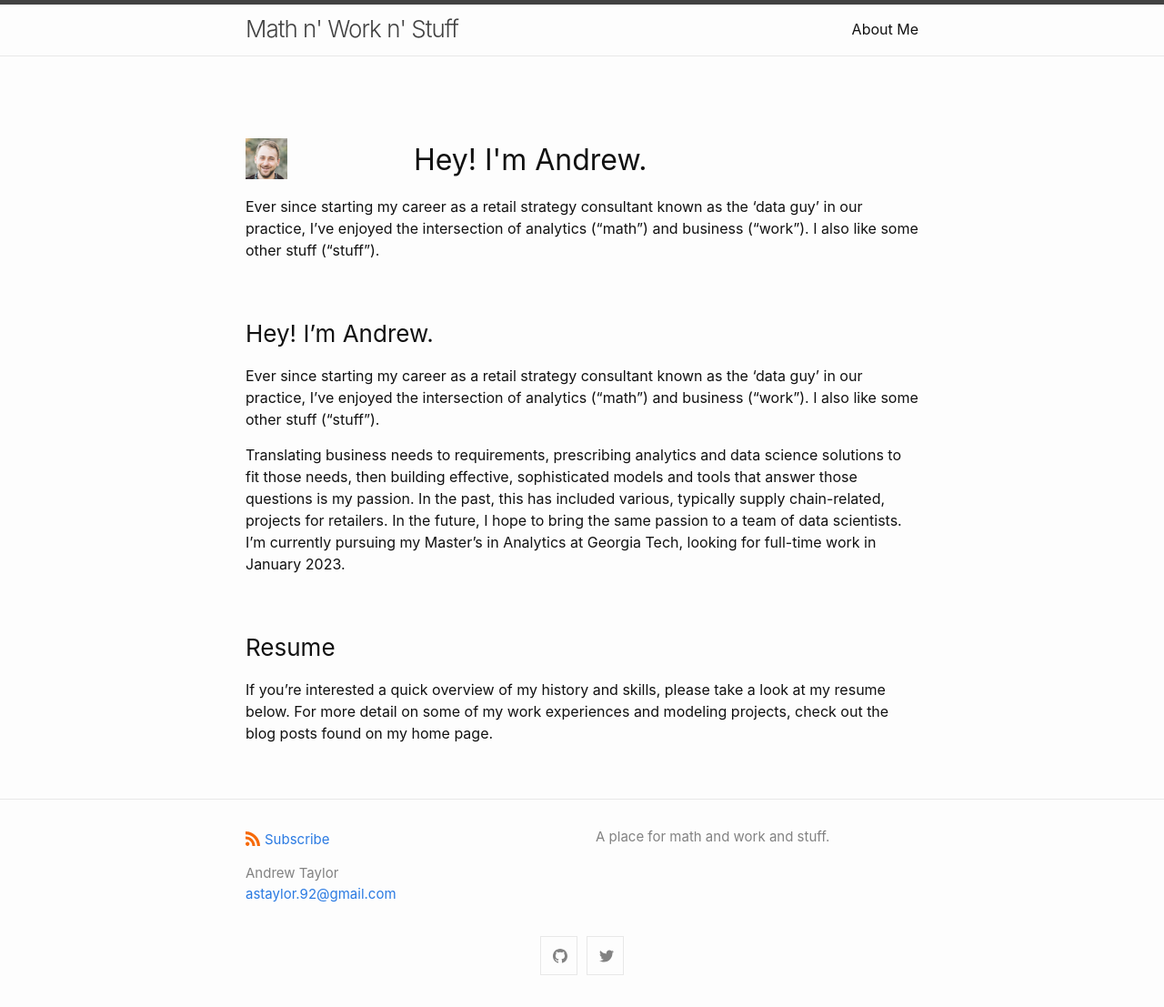
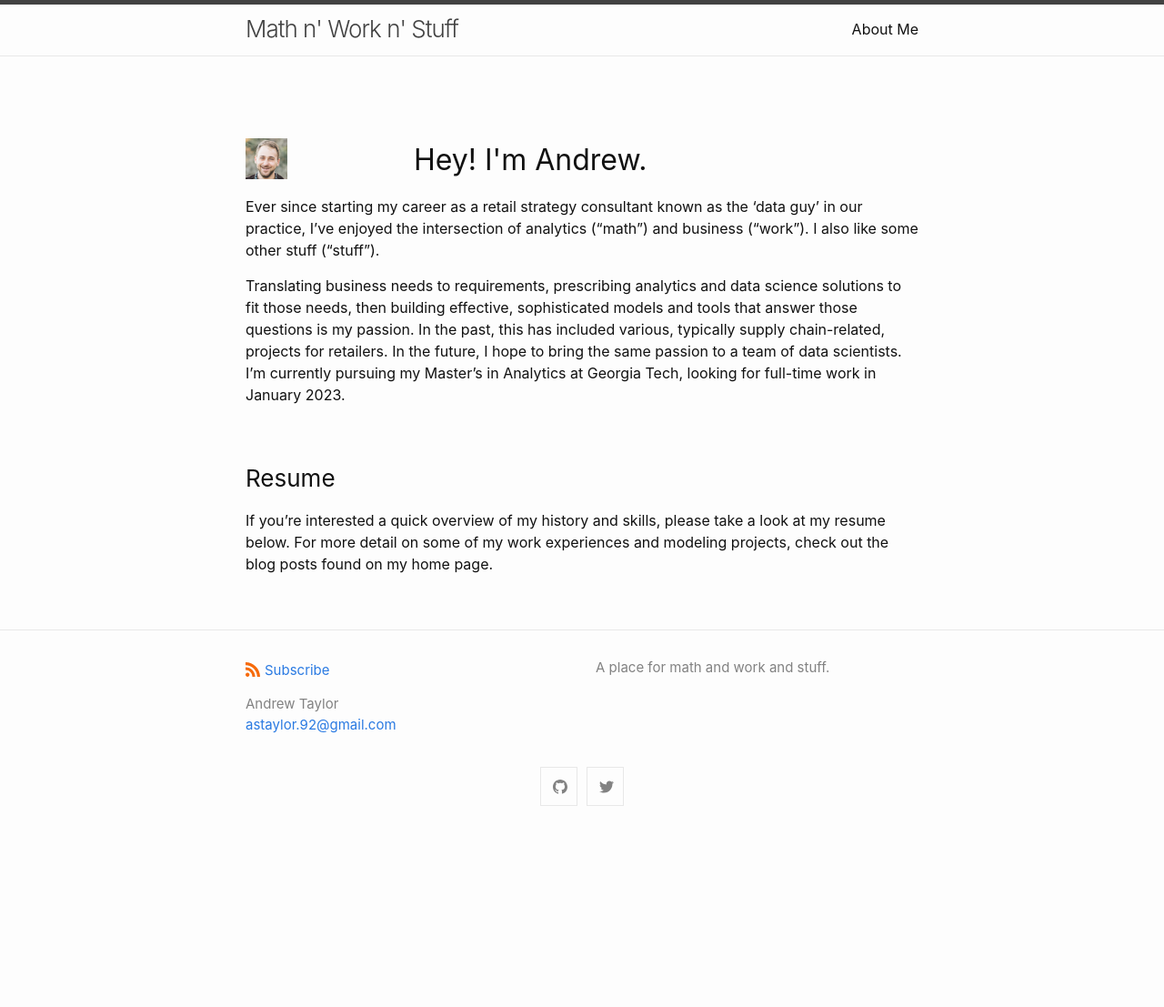
Before and after one commit to astaylor92/astaylor92.github.io, a Jekyll site: the page built from docs/about.md, in a window 1280 px wide. Shown: the whole page at 91% size. Built offline with Jekyll 4.4.1, drawn with Linux system fonts in a browser that asks for light colours; after the commit the page ends 921 px from its top, so only the background shows below that.

Commit message:
Update about.md

```diff
--- a/docs/about.md
+++ b/docs/about.md
@@ -4,9 +4,6 @@ title: About Me
 permalink: /about/
 ---
 
-### Hey! I'm Andrew.
-
-Ever since starting my career as a retail strategy consultant known as the 'data guy' in our practice, I've enjoyed the intersection of analytics ("math") and business ("work"). I also like some other stuff ("stuff").
 
 Translating business needs to requirements, prescribing analytics and data science solutions to fit those needs, then building effective, sophisticated models and tools that answer those questions is my passion. In the past, this has included various, typically supply chain-related, projects for retailers. In the future, I hope to bring the same passion to a team of data scientists. I'm currently pursuing my Master's in Analytics at Georgia Tech, looking for full-time work in January 2023.
 
```
